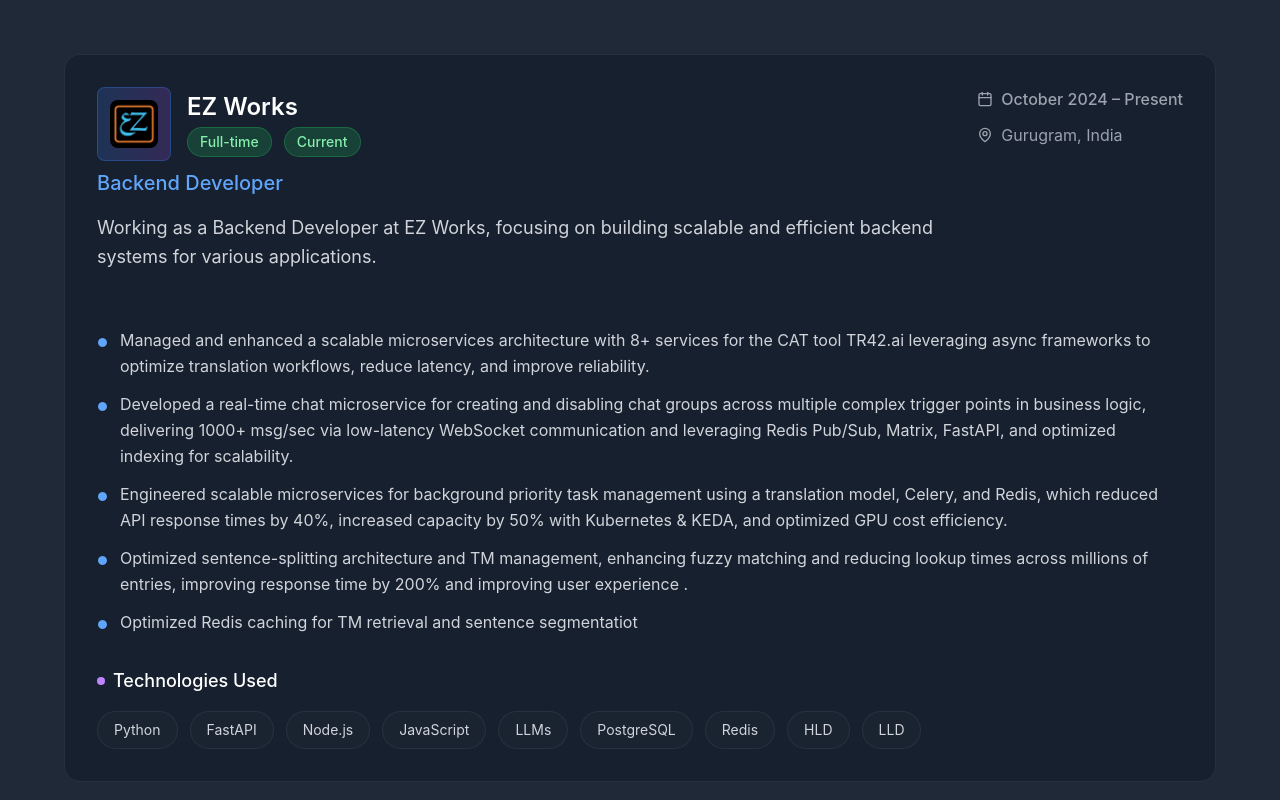
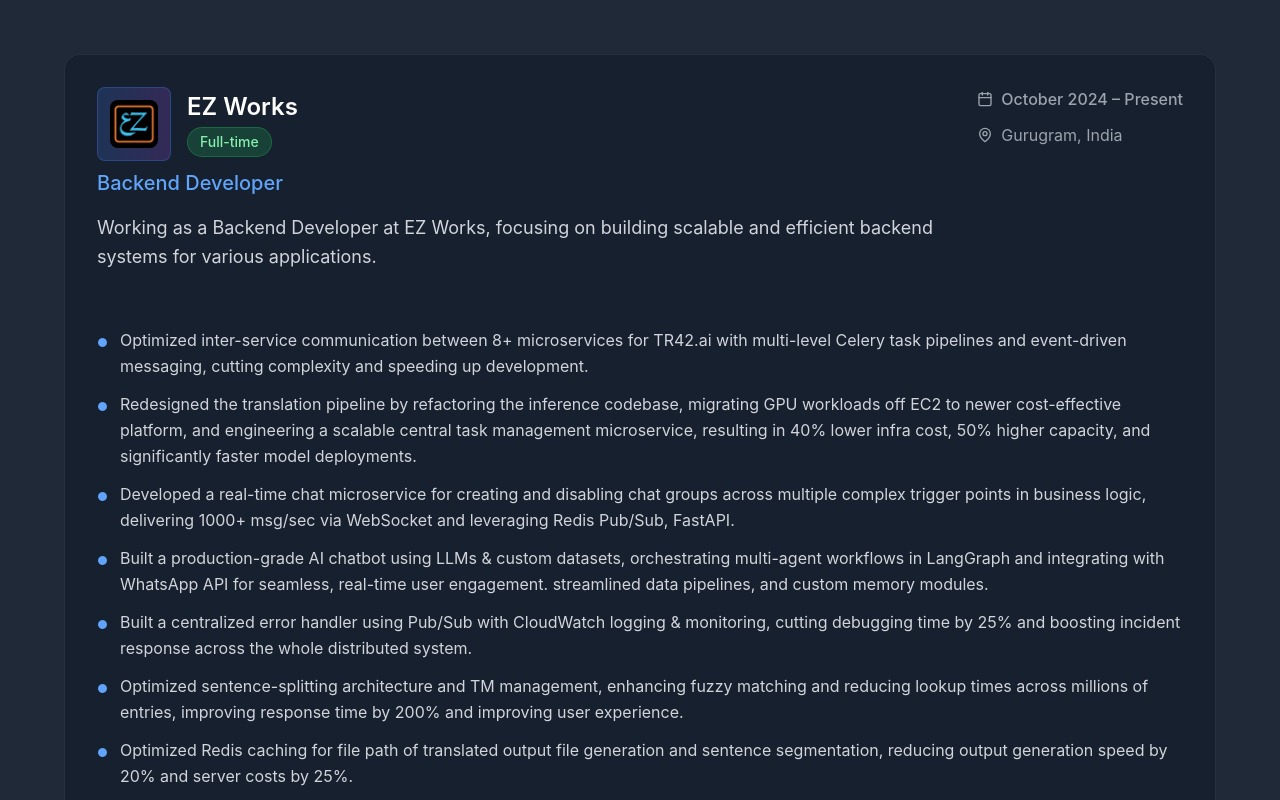
Before and after one commit to SamanPradhan/SamanPradhan.github.io, a React (Vite) app in the folder project/: page / in a window 1280 px wide. Shown: the part 2400-3200 px from the top of the page. Built offline with nearby package versions, Linux system fonts and the light colour scheme.

Commit message:
updated experience sections

```diff
--- a/project/src/components/Education.tsx
+++ b/project/src/components/Education.tsx
@@ -11,7 +11,7 @@ import {
 const Education = () => {
   const education = [
     {
-      institution: "Vellore Institute of Technology (Online)",
+      institution: "Vellore Institute of Technology",
       degree: "Master of Computer Applications",
       graduation: "Expected - 2027",
       location: "Vellore, TN",
@@ -19,11 +19,13 @@ const Education = () => {
       coursework: [
         "Data Structures and Algorithms",
         "Software Engineering",
+        "Computer Architecture",
         "Database Systems",
         "Computer Networks",
         "Operating Systems",
         "Machine Learning Fundamentals",
         "Computer Graphics",
+        "Discrete Mathematics",
       ],
     },
     {
--- a/project/src/components/Experience.tsx
+++ b/project/src/components/Experience.tsx
@@ -14,11 +14,13 @@ const Experience = () => {
       description:
         "Working as a Backend Developer at EZ Works, focusing on building scalable and efficient backend systems for various applications.",
       achievements: [
-        "Managed and enhanced a scalable microservices architecture with 8+ services for the CAT tool TR42.ai leveraging async frameworks to optimize translation workflows, reduce latency, and improve reliability.",
-        "Developed a real-time chat microservice for creating and disabling chat groups across multiple complex trigger points in business logic, delivering 1000+ msg/sec via low-latency WebSocket communication and leveraging Redis Pub/Sub, Matrix, FastAPI, and optimized indexing for scalability.",
-        "Engineered scalable microservices for background priority task management using a translation model, Celery, and Redis, which reduced API response times by 40%, increased capacity by 50% with Kubernetes & KEDA, and optimized GPU cost efficiency.",
-        "Optimized sentence-splitting architecture and TM management, enhancing fuzzy matching and reducing lookup times across millions of entries, improving response time by 200% and improving user experience .",
-        "Optimized Redis caching for TM retrieval and sentence segmentatiot",
+        "Optimized inter-service communication between 8+ microservices for TR42.ai with multi-level Celery task pipelines and event-driven messaging, cutting complexity and speeding up development.",
+        "Redesigned the translation pipeline by refactoring the inference codebase, migrating GPU workloads off EC2 to newer cost-effective platform, and engineering a scalable central task management microservice, resulting in 40% lower infra cost, 50% higher capacity, and significantly faster model deployments.",
+        "Developed a real-time chat microservice for creating and disabling chat groups across multiple complex trigger points in business logic, delivering 1000+ msg/sec via WebSocket and leveraging Redis Pub/Sub, FastAPI.",
+        "Built a production-grade AI chatbot using LLMs & custom datasets, orchestrating multi-agent workflows in LangGraph and integrating with WhatsApp API for seamless, real-time user engagement. streamlined data pipelines, and custom memory modules.",
+        "Built a centralized error handler using Pub/Sub with CloudWatch logging & monitoring, cutting debugging time by 25% and boosting incident response across the whole distributed system.",
+        "Optimized sentence-splitting architecture and TM management, enhancing fuzzy matching and reducing lookup times across millions of entries, improving response time by 200% and improving user experience.",
+        "Optimized Redis caching for file path of translated output file generation and sentence segmentation, reducing output generation speed by 20% and server costs by 25%.",
       ],
       technologies: [
         "Python",
@@ -156,11 +158,11 @@ const Experience = () => {
                           >
                             {exp.type}
                           </span>
-                          {exp.current && (
+                          {/* {exp.current && (
                             <span className="px-3 py-1 bg-green-500/20 text-green-300 rounded-full text-sm font-medium border border-green-500/30">
                               Current
                             </span>
-                          )}
+                          )} */}
                         </div>
                       </div>
                     </div>
```
Also changed, not shown: 1 other file (tests, documents, lock files or other folders).
